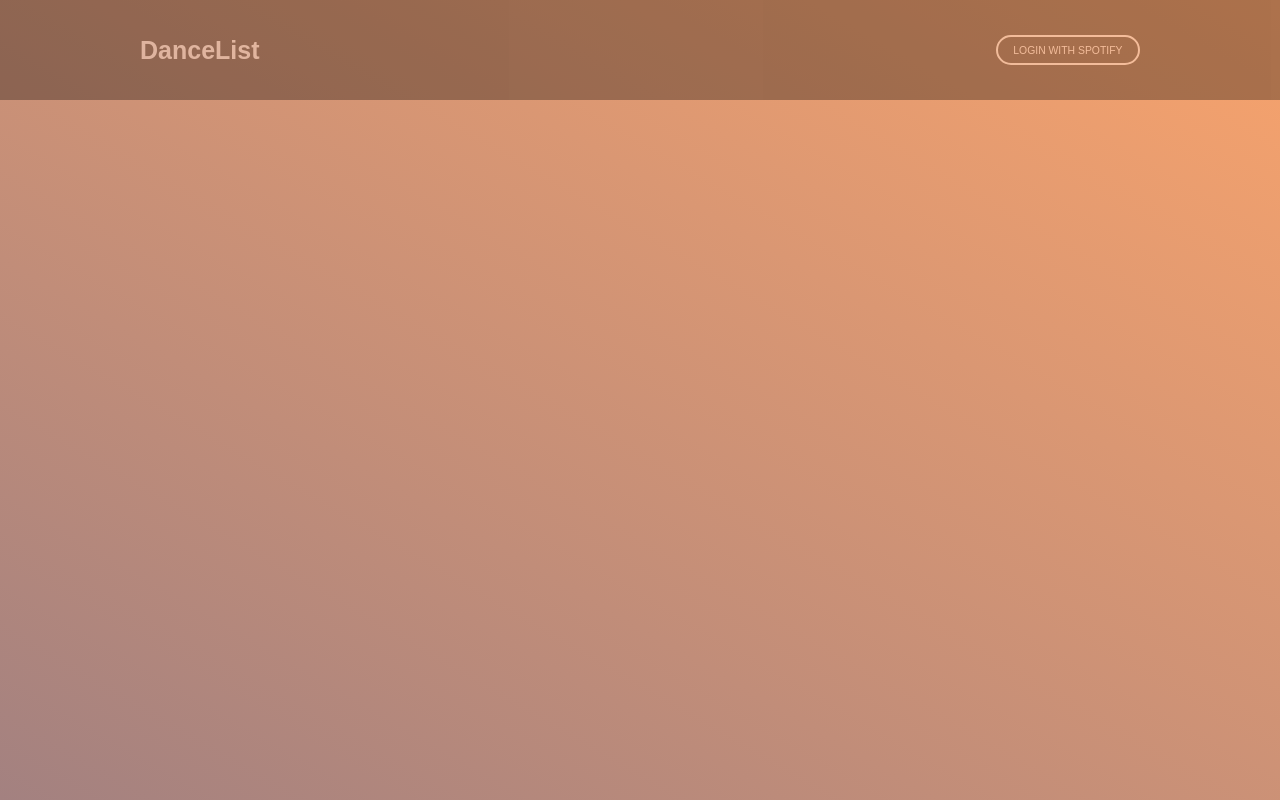
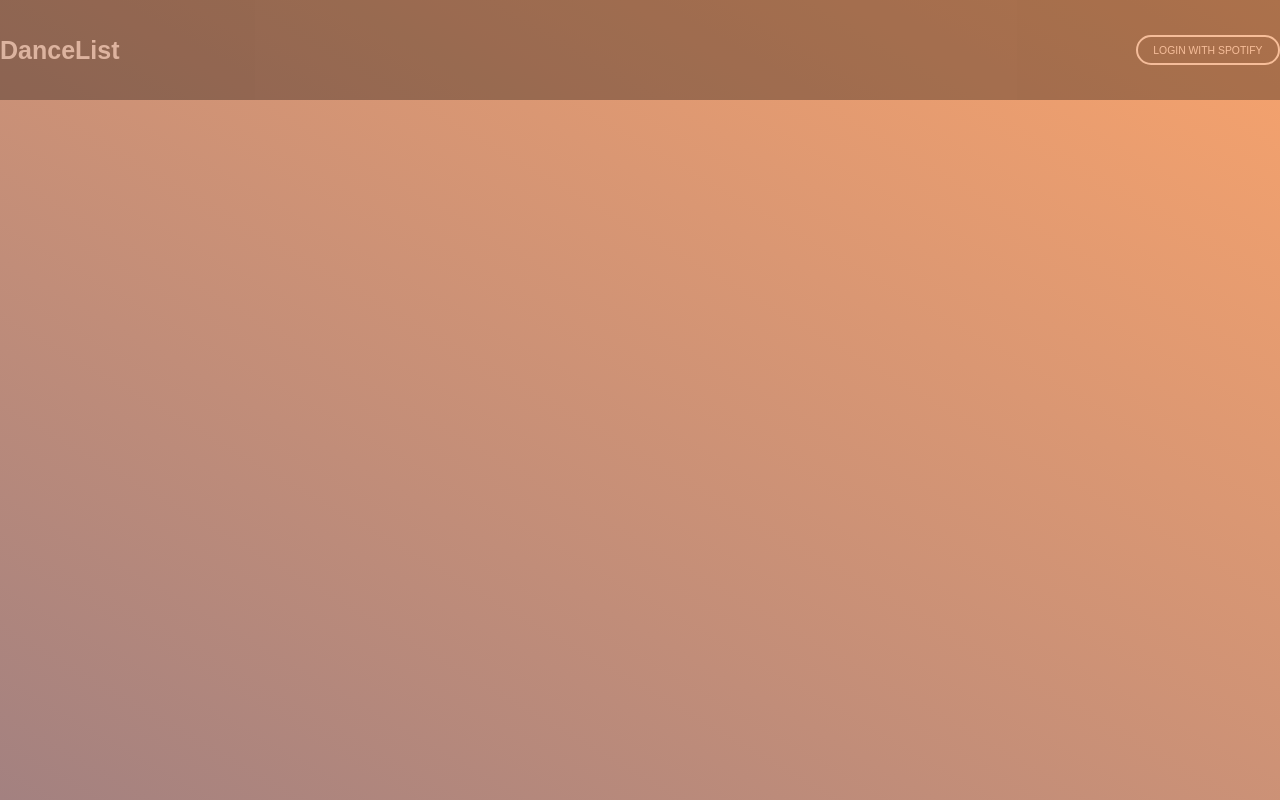
Before and after one commit to yeexel/spotify-dance-client, a React (Create React App) app: page / in a window 1280 px wide. Built offline with nearby package versions, Linux system fonts and the light colour scheme; a web font is replaced by a local one; what axios-middleware would draw is missing.

Commit message:
update width

```diff
--- a/package.json
+++ b/package.json
@@ -1,6 +1,6 @@
 {
   "name": "spotify-dance-client",
-  "version": "0.4.1",
+  "version": "0.4.2",
   "private": true,
   "dependencies": {
     "@types/jest": "23.3.13",
--- a/src/components/Header.tsx
+++ b/src/components/Header.tsx
@@ -55,7 +55,6 @@ const Container = styled.div`
     display: flex;
     justify-content: space-between;
     align-items: center;
-    width: 1000px;
     margin: 0px auto;
     height: 100%;
     transition: 0.3s;
```
